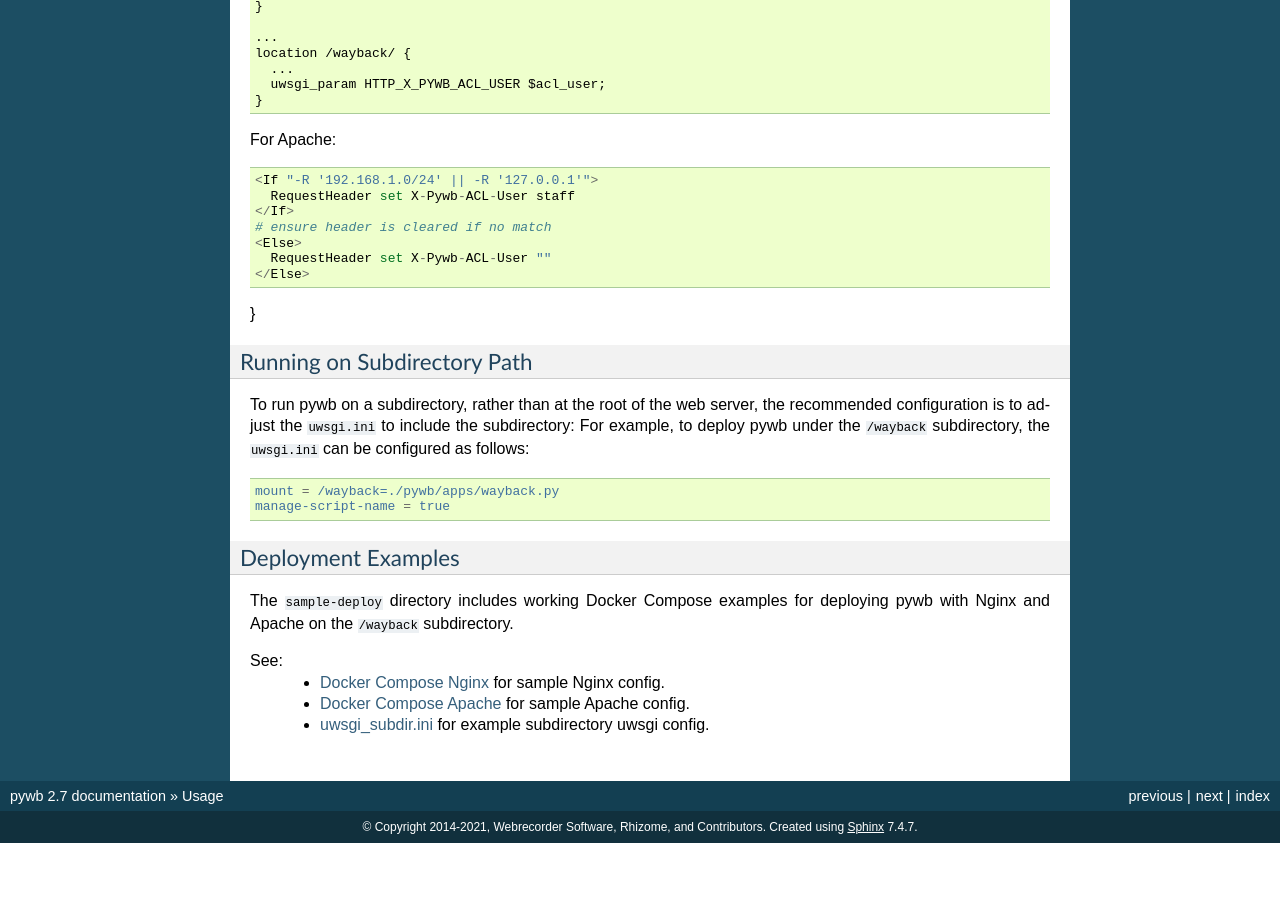
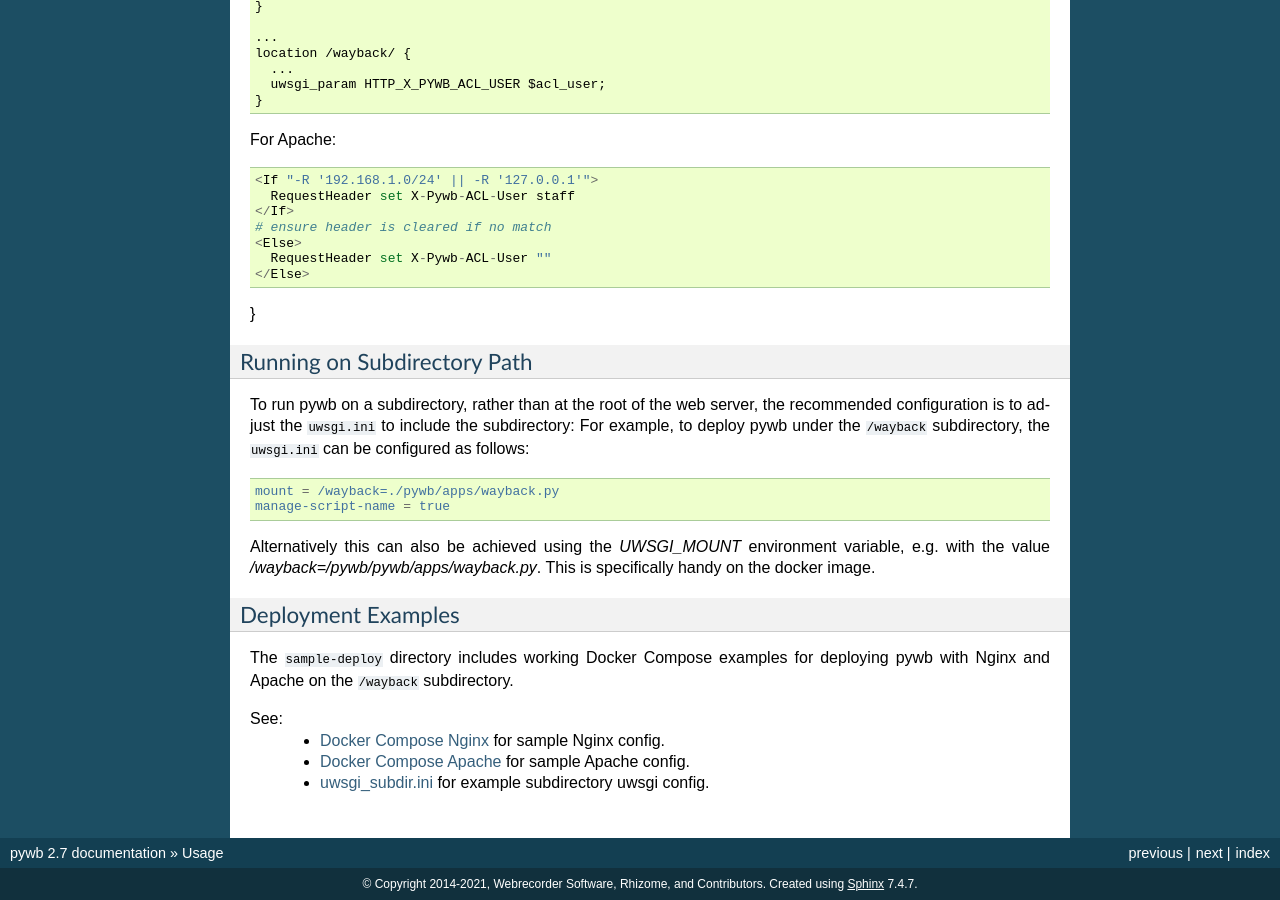
Before and after one commit to webrecorder/pywb, a Sphinx documentation site: the page built from docs/manual/usage.rst, in a window 1280 px wide and 900 px high, scrolled down 6262 px. Built offline with Sphinx 7.4.7, drawn with Linux system fonts in a browser that asks for light colours; pages that are not in the unit, such as notebooks, are missing from menus; before the commit the page ends 7105 px from its top, so only the background shows below that.

Commit message:
Allow to configure uWSGI mount via environment variable (#926)
* Introduce UWSGI_MOUNT env var

* Add a note to the documentation.

```diff
--- a/docs/manual/usage.rst
+++ b/docs/manual/usage.rst
@@ -373,6 +373,8 @@ For example, to deploy pywb under the ``/wayback`` subdirectory, the ``uwsgi.ini
     mount = /wayback=./pywb/apps/wayback.py
     manage-script-name = true
 
+Alternatively this can also be achieved using the `UWSGI_MOUNT` environment variable, e.g. with the value `/wayback=/pywb/pywb/apps/wayback.py`.
+This is specifically handy on the docker image.
 
 .. _example-deploy:
 
```
Also changed, not shown: 2 other files.
